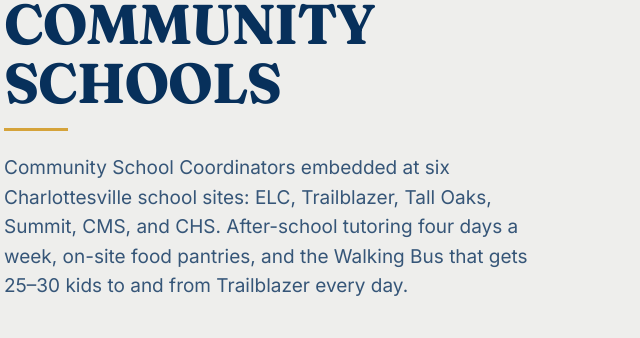
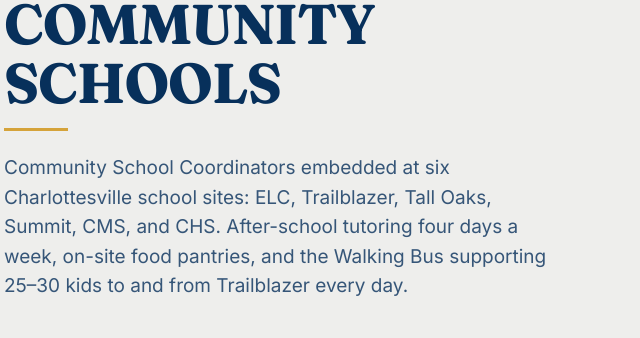
Before and after one commit to gtsantos4/cop-website, an Eleventy site: page docs/what-we-do.html in a window 1280 px wide. Shown: the part 797-1135 px from the top of the page, 596-1236 px from the left. Built offline with nearby package versions, Linux system fonts and the light colour scheme; Eleventy itself is replaced by a stand-in of ours; files that its build step writes are made by us from their sources; files whose address does not match are found by name; what node-html-parser would draw is missing.

Commit message:
inline-edit: docs/what-we-do.html · f-7

```diff
--- a/docs/what-we-do.html
+++ b/docs/what-we-do.html
@@ -334,7 +334,7 @@
       </div>
       <h2 data-field="f-6">Community<br>Schools</h2>
       <hr class="gold-rule">
-      <p data-field="f-7">Community School Coordinators embedded at six Charlottesville school sites: ELC, Trailblazer, Tall Oaks, Summit, CMS, and CHS. After-school tutoring four days a week, on-site food pantries, and the Walking Bus that gets 25–30 kids to and from Trailblazer every day.</p>
+      <p data-field="f-7">Community School Coordinators embedded at six Charlottesville school sites: ELC, Trailblazer, Tall Oaks, Summit, CMS, and CHS. After-school tutoring four days a week, on-site food pantries, and the Walking Bus supporting 25–30 kids to and from Trailblazer every day.</p>
       <div class="stats">
         <div class="stat-cell light"><div class="v v-blue" data-field="f-8">7</div><div class="l" data-field="f-9">CCS school sites</div></div>
         <div class="stat-cell light"><div class="v v-blue" data-field="f-10">75%</div><div class="l" data-field="f-11">drop in absences (Spring→Fall 2025)</div></div>
```
